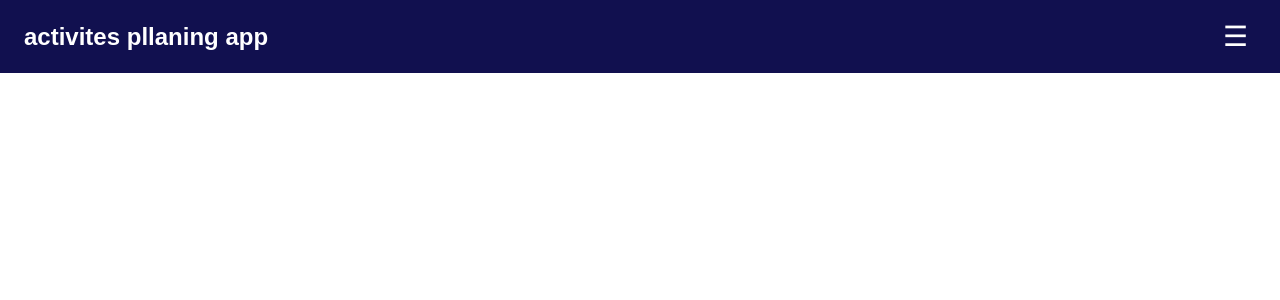
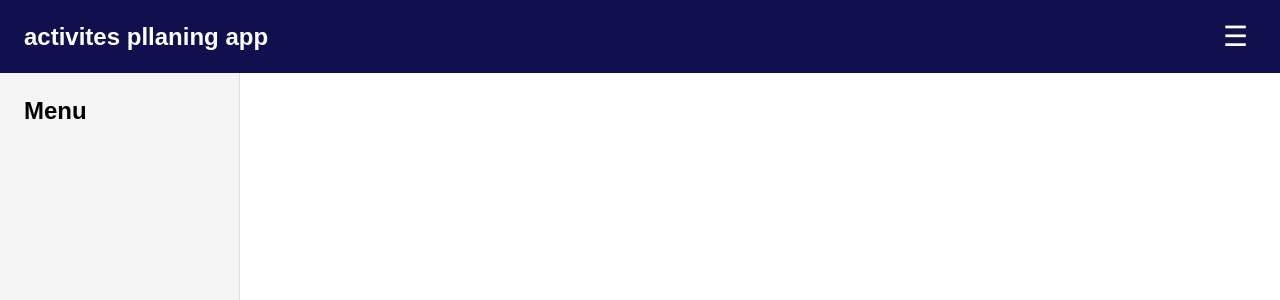
Before and after one commit to davidyao4344314/Time-management-app, a React app in the folder frontend/: page / in a window 1280 px wide. Both pictures are taken after a click on the button "Open menu". Shown: the top 300 px of the page. Built offline with nearby package versions, Linux system fonts and the light colour scheme; the HTML template or start-up script is replaced by a standard one.

Commit message:
Tested out fast api

```diff
--- a/frontend/src/App.css
+++ b/frontend/src/App.css
@@ -20,3 +20,15 @@
   font-size: 28px;
   cursor: pointer;
 }
+
+.sidebar {
+  width: 240px;
+  min-height: calc(100vh - 69px);
+  padding: 24px;
+  border-right: 1px solid #dddddd;
+  background: #f5f5f5;
+}
+
+.sidebar h2 {
+  margin: 0;
+}
--- a/frontend/src/App.jsx
+++ b/frontend/src/App.jsx
@@ -1,13 +1,29 @@
+import { useState } from 'react'
 import './App.css'
 
 function App() {
+  const [isSidebarOpen, setIsSidebarOpen] = useState(false)
+
   return (
-    <header className="top-bar">
-      <h1>activites pllaning app</h1>
-      <button type="button" aria-label="Open menu">
-        ☰
-      </button>
-    </header>
+    <>
+      <header className="top-bar">
+        <h1>activites pllaning app</h1>
+        <button
+          type="button"
+          aria-label={isSidebarOpen ? 'Close menu' : 'Open menu'}
+          aria-expanded={isSidebarOpen}
+          onClick={() => setIsSidebarOpen(!isSidebarOpen)}
+        >
+          ☰
+        </button>
+      </header>
+
+      {isSidebarOpen && (
+        <aside className="sidebar">
+          <h2>Menu</h2>
+        </aside>
+      )}
+    </>
   )
 }
 
```
